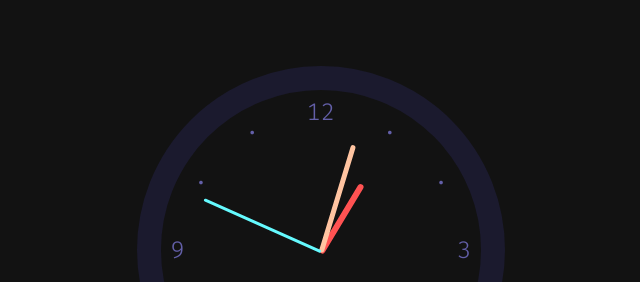
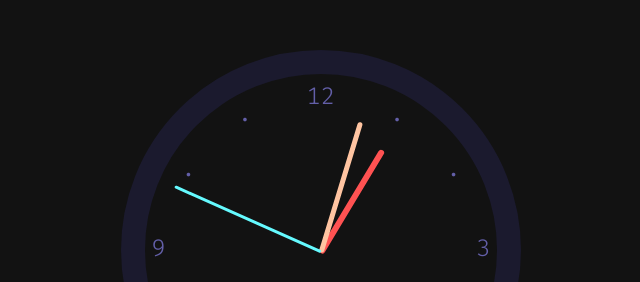
Before and after one commit to Suraj-Gov/js-clock, a plain HTML site: page index.html in a window 1280 px wide. Shown: the part 150-432 px from the top of the page, without its empty margins (319-959 px from the left). Drawn offline with Linux system fonts and the light colour scheme.

Commit message:
test commit before 12hourformat

```diff
--- a/index.css
+++ b/index.css
@@ -27,8 +27,8 @@ html {
   right: 0;
   left: 0;
   bottom: 0;
-  width: 23em;
-  height: 23em;
+  width: 50vh;
+  height: 50vh;
   border: 1.5em solid rgb(27, 26, 46);
   border-radius: 50%;
   max-height: 100%;
@@ -42,7 +42,7 @@ html {
   left: 50%;
   margin: 0 auto;
   transform-origin: 0% 50%;
-  border-radius: 1rem;
+  border-radius: 1em;
 }
 
 .animate-ease-in-out {
@@ -51,21 +51,21 @@ html {
 }
 
 .hour {
-  width: 5rem;
-  height: 0.4rem;
+  width: 15vh;
+  height: 0.4em;
   background-color: rgb(255, 82, 82);
   transform: rotate(20deg);
 }
 
 .minute {
-  width: 7rem;
-  height: 0.3rem;
+  width: 17vh;
+  height: 0.3em;
   background-color: rgb(255, 196, 161);
 }
 
 .second {
-  width: 8rem;
-  height: 0.2rem;
+  width: 20vh;
+  height: 0.2em;
   background-color: rgb(101, 250, 255);
   transition-timing-function: cubic-bezier(0, 3.13, 0.04, 1.06);
 }
@@ -108,14 +108,14 @@ html {
 .hr9 {
   bottom: 50%;
   top: 45%;
-  left: 0.6rem;
+  left: 0.4rem;
   vertical-align: middle;
 }
 
 .hr3 {
   bottom: 50%;
   top: 45%;
-  right: 0.6rem;
+  right: 0.4rem;
   vertical-align: middle;
 }
 
--- a/main.js
+++ b/main.js
@@ -14,7 +14,7 @@ function setTime() {
   hourHand.style.transform = `rotate(${hour}deg)`;
   minuteHand.style.transform = `rotate(${minute}deg)`;
   secondHand.style.transform = `rotate(${second}deg)`;
-  timeText.innerHTML = `${formatHour(time.getHours() % 12)}:${prepend(
+  timeText.innerHTML = `${prepend(time.getHours() % 12)}:${prepend(
     time.getMinutes()
   )}:${prepend(time.getSeconds())}`;
   if (second == 264 || second == -90) {
@@ -31,9 +31,3 @@ function setTime() {
 function prepend(num) {
   return (num < 10 ? "0" : "") + num;
 }
-
-function formatHour(hour) {
-  if (hour == 0) {
-    return 12;
-  } else return prepend(hour);
-}
```
